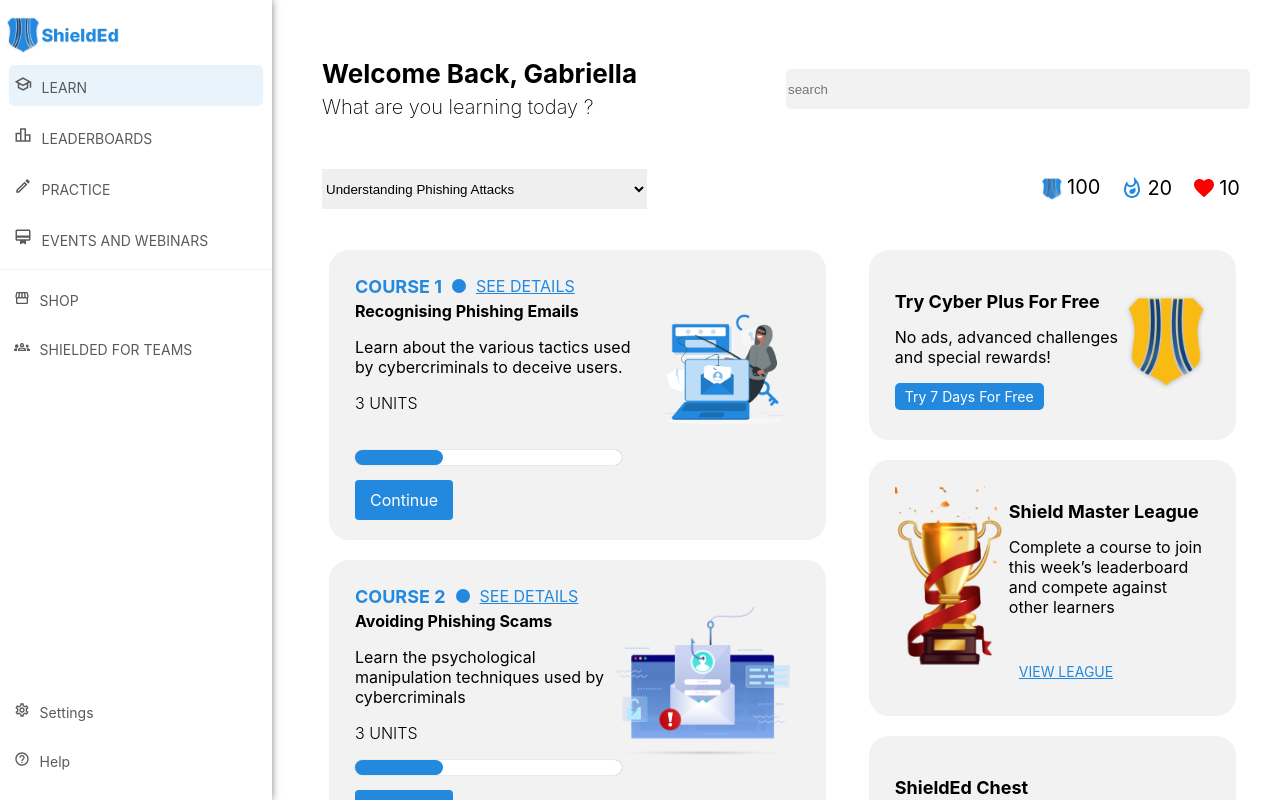
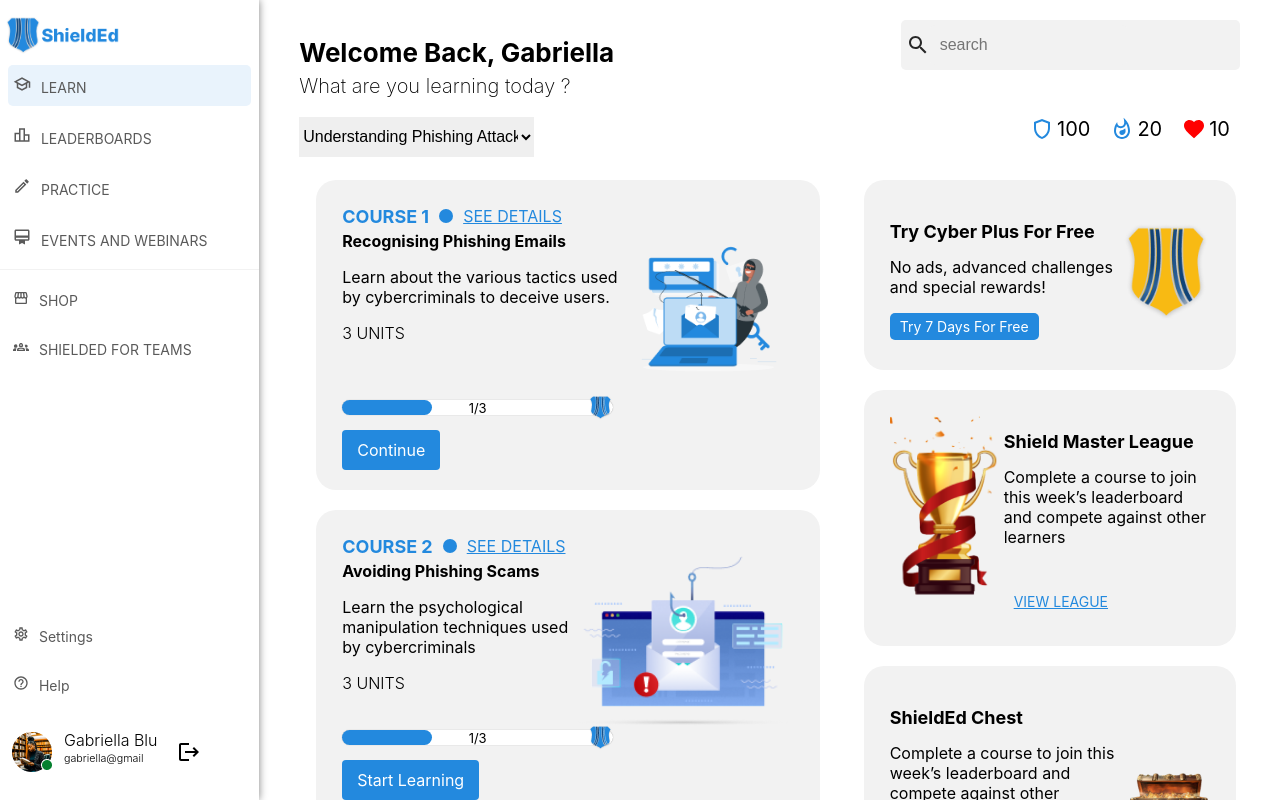
Before and after one commit to TimiDev19/ShieldEd, a React (Create React App) app: page / in a window 1280 px wide. Built offline with nearby package versions, Linux system fonts and the light colour scheme; a web font is replaced by a local one.

Commit message:
dashboard additions

```diff
--- a/src/pages/Dashboard.js
+++ b/src/pages/Dashboard.js
@@ -8,7 +8,9 @@ import card4 from '../assets/card4.png'
 import card5 from '../assets/card5.png'
 import card6 from '../assets/card6.png'
 import icon from '../assets/newicon.png'
+import ShieldIcon from '@mui/icons-material/Shield';
 import '../styles/Dashboard.css'
+import SearchIcon from '@mui/icons-material/Search';
 import LeaderboardOutlinedIcon from '@mui/icons-material/LeaderboardOutlined';
 import SchoolOutlinedIcon from '@mui/icons-material/SchoolOutlined';
 import CreateOutlinedIcon from '@mui/icons-material/CreateOutlined';
@@ -22,6 +24,9 @@ import ShieldOutlinedIcon from '@mui/icons-material/ShieldOutlined';
 import CloseOutlinedIcon from '@mui/icons-material/CloseOutlined';
 import FavoriteIcon from '@mui/icons-material/Favorite';
 import InfoOutlinedIcon from '@mui/icons-material/InfoOutlined';
+import avatar from '../assets/Avatars.png';
+import LogoutIcon from '@mui/icons-material/Logout';
+
 
 function Dashboard() {
 
@@ -68,6 +73,14 @@ function Dashboard() {
                     <div className='sideBarBottom'>
                         <Link><div className='menuLink'><SettingsOutlinedIcon className='icons' />Settings</div></Link>
                         <Link><div className='menuLink'><HelpOutlineOutlinedIcon className='icons' />Help</div></Link>
+                        <div className='profileBox'>
+                            <img src={avatar} />
+                            <div className='profileText'>
+                                <h4>Gabriella Blu</h4>
+                                <h6>gabriella@gmail</h6>
+                            </div>
+                            <LogoutIcon className='icons' />
+                        </div>
                     </div>
                 </div>
                 <div className="content">
@@ -76,7 +89,10 @@ function Dashboard() {
                             <h1>Welcome Back, Gabriella<br /> <span>What are you learning today ?</span></h1>
                         </div>
                         <div className='searchBox'>
+                            <div className='searchBar'>
+                            <SearchIcon className='icons'/>
                             <input type='search' placeholder='search' className='searchInput' />
+                            </div>
                         </div>
                         <div className='dropdownBox'>
                             <select>
@@ -88,7 +104,7 @@ function Dashboard() {
                         </div>
                         <div className='currencyBox'>
                             <div className='gameCurrency'>
-                                <h4><img src={icon} />100</h4>
+                                <h4><ShieldOutlinedIcon className='icons' />100</h4>
                                 <h4><WhatshotOutlinedIcon className='icons' /> 20</h4>
                                 <h4><FavoriteIcon className='icons-heart' />10</h4>
                             </div>
@@ -115,7 +131,10 @@ function Dashboard() {
                                     </div>
                                 </div>
                                 <div className='progressBar'>
-                                    <div className='progress'></div>
+                                    <div className='progress'>
+                                        <div className='progressText'>1/3</div>
+                                    </div>
+                                    <img src={icon}/>
                                 </div>
                                 <div className='cardButton'>
                                     <Link>Continue</Link>
@@ -139,10 +158,13 @@ function Dashboard() {
                                     </div>
                                 </div>
                                 <div className='progressBar'>
-                                    <div className='progress'></div>
+                                    <div className='progress'>
+                                        <div className='progressText'>1/3</div>
+                                    </div>
+                                    <img src={icon}/>
                                 </div>
                                 <div className='cardButton'>
-                                    <Link>Continue</Link>
+                                    <Link>Start Learning</Link>
                                 </div>
                             </div>
 
@@ -163,10 +185,13 @@ function Dashboard() {
                                     </div>
                                 </div>
                                 <div className='progressBar'>
-                                    <div className='progress'></div>
+                                    <div className='progress'>
+                                        <div className='progressText'>1/3</div>
+                                    </div>
+                                    <img src={icon}/>
                                 </div>
                                 <div className='cardButton'>
-                                    <Link>Continue</Link>
+                                    <Link>Start Learning</Link>
                                 </div>
                             </div>
                         </div>
@@ -222,164 +247,6 @@ function Dashboard() {
                             </div>
                         </div>
                     </div>
-
-
-
-
-
-
-                    {/* <div className='contentNavbar'>
-                        <div className='contentHeader'>
-                            <div className='headerText'>
-                                <h2>Welcome Back, Gabriella <br /> <span>What are you learning today?</span></h2>
-                            </div>
-                            <input type='search' className='headerSearchbox' placeholder='search' />
-                        </div>
-                        <div className='headerHanger'>
-                            <select>
-                                <option>Understanding Phishing Attacks  </option>
-                                <option>Violin</option>
-                                <option>Saxophone</option>
-                                <option>None</option>
-                            </select>
-                            <div className='gameCurrency'>
-                                <h4><img src={icon} />100</h4>
-                                <h4><WhatshotOutlinedIcon className='icons' /> 20</h4>
-                                <h4><FavoriteIcon className='icons-heart' />10</h4>
-                            </div>
-                        </div>
-                    </div>
-
-                    <div className='cardContainer'>
-                        <div className='leftCardBox'>
-                            <div className='card'>
-                                <div className='cardHeader'>
-                                    <h1>COURSE 1</h1>
-                                    <div className='bullet'></div>
-                                    <Link>SEE DETAILS</Link>
-                                </div>
-                                <div className='cardBody'>
-                                    <div className='bodyText'>
-                                        <h4>Recognising Phishing Emails</h4>
-                                        <p>Learn about the various tactics used by cybercriminals to deceive users.</p>
-                                        <h3>3 UNITS</h3>
-                                    </div>
-                                    <div className='bodyImage'>
-                                        <img src={card1} />
-                                    </div>
-                                </div>
-                                <div className='progressBar'>
-                                    <div className='progress'></div>
-                                </div>
-                                <div className='cardButton'>
-                                    <Link>Continue</Link>
-                                </div>
-                            </div>
-
-
-                            <div className='card'>
-                                <div className='cardHeader'>
-                                    <h1>COURSE 2</h1>
-                                    <div className='bullet'></div>
-                                    <Link>SEE DETAILS</Link>
-                                </div>
-                                <div className='cardBody'>
-                                    <div className='bodyText'>
-                                        <h4>Avoiding Phishing Scams</h4>
-                                        <p>Learn the psychological manipulation techniques used by cybercriminals</p>
-                                        <h3>3 UNITS</h3>
-                                    </div>
-                                    <div className='bodyImage'>
-                                        <img src={card2} />
-                                    </div>
-                                </div>
-                                <div className='progressBar'>
-                                    <div className='progress'></div>
-                                </div>
-                                <div className='cardButton'>
-                                    <Link>Continue</Link>
-                                </div>
-                            </div>
-
-
-
-                            <div className='card'>
-                                <div className='cardHeader'>
-                                    <h1>COURSE 3</h1>
-                                    <div className='bullet'></div>
-                                    <Link>SEE DETAILS</Link>
-                                </div>
-                                <div className='cardBody'>
-                                    <div className='bodyText'>
-                                        <h4>Reporting and Responding to Phishing Attempts</h4>
-                                        <p>Learn how to report suspicious emails to the appropriate authorities</p>
-                                        <h3>3 UNITS</h3>
-                                    </div>
-                                    <div className='bodyImage'>
-                                        <img src={card3} />
-                                    </div>
-                                </div>
-                                <div className='progressBar'>
-                                    <div className='progress'></div>
-                                </div>
-                                <div className='cardButton'>
-                                    <Link>Continue</Link>
-                                </div>
-                            </div> */}
-                    {/*
-                        </div>
-                        <div className='rightCardBox'>
-                            <div className='smallCard'>
-                                <div className='smallCardTextBox'>
-                                    <h2>Try Cyber Plus For Free</h2>
-                                    <p>No ads, advanced challenges and special rewards!</p>
-                                    <Link className='smallCardButton'>Try 7 Days For Free</Link>
-                                </div>
-                                <img src={card4} />
-                            </div>
-
-
-                            <div className='smallCard'>
-                                <img src={card5} className='trophyImage' />
-                                <div className='smallCardTextBox'>
-                                    <h2>Shield Master League</h2>
-                                    <p>Complete a course to join this week’s leaderboard and compete against other learners</p>
-                                    <Link className='smallCardLink'>VIEW LEAGUE</Link>
-                                </div>
-                            </div>
-
-
-                            <div className='smallCard'>
-                                <div className='smallCardTextBox'>
-                                    <h2>ShieldEd Chest</h2>
-                                    <p>Complete a course to join this week’s leaderboard and compete against other learners</p>
-                                    <div className='progressBar'>
-                                        <div className='progress'></div>
-                                    </div>
-                                    <Link className='smallCardLink'>SEE ALL</Link>
-                                </div>
-                                <img src={card6} />
-                            </div>
-
-
-                            <div className='advertCard'>
-                                <div className='advertCardTextBox'>
-                                    <h1>6 Month Intensive Fellowship</h1>
-                                    <h3>Calling on African women to learn a digital skill for free</h3>
-                                </div>
-                                <div className='advertLinks'>
-                                    <div className='advertIcons'>
-                                        <CloseOutlinedIcon />
-                                        <InfoOutlinedIcon />
-                                    </div>
-                                    <Link>Women Techstars Fellowship</Link>
-                                </div>
-                                <center>
-                                    <Link className='removeAdvert'>REMOVE ADS</Link>
-                                </center>
-                            </div>
-                        </div>
-                    </div> */}
                     {/* Main content of your page */}
                 </div>
             </div>
--- a/src/styles/Dashboard.css
+++ b/src/styles/Dashboard.css
@@ -188,11 +188,48 @@ body {
     margin-bottom: 10px;
 }
 
+.profileBox{
+    display: flex;
+    width: 100%;
+    /* justify-content: space-between; */
+    height: fit-content;
+    margin: auto;
+    padding-right: 20px;
+    padding-left: 10px;
+}
 
+.profileBox img{
+    height: 100%;
+    align-self: center;
+}
+
+.profileBox .profileText{
+    padding-left: 10px;
+    padding-right: 10px;
+    height: 100%;
+    align-self: center;
+}
+
+.profileBox .profileText h4{
+    font-size: 16px;
+    line-height: 10px;
+    margin-bottom: 0px;
+    font-weight: 300;
+}
+
+.profileBox .profileText h6{
+    margin-top: 7px;
+    font-weight: 300;
+}
+
+.profileBox .icons{
+    align-self: center;
+    padding-left: 10px;
+}
 
 .content {
     flex: 1;
-    padding: 40px;
+    padding: 20px 40px;
 }
 
 /*
@@ -647,11 +684,11 @@ body {
 */
 
 .contentNavbar {
-    width: 100%;
-    height: 200px;
+    width: 73.5vw;
+    margin: auto;
+    height: 150px;
     display: grid;
     grid-template-columns: repeat(2, 1fr);
-    padding-left: 10px;
 }
 
 .welcomeText {
@@ -675,15 +712,36 @@ body {
 .searchBox {
     display: flex;
     justify-content: right;
+    padding-bottom: 0;
+    margin-bottom: 0;
+}
+
+.searchBox .icons{
+    align-self: center;
+    color: #272727;
+}
+
+.searchBar{
+    display: flex;
+    width: 70%;
+    background-color: #F2F2F2;
+    height: fit-content;
+    padding: 5px;
+    border-radius: 5px;
 }
 
 .searchInput {
     align-self: center;
-    width: 100%;
+    width: 60%;
     height: 40px;
     border: none;
     background-color: #F2F2F2;
     border-radius: 5px;
+    padding: 5px 10px;
+}
+
+.searchInput::placeholder{
+    font-size: 16px;
 }
 
 .dropdownBox {
@@ -693,10 +751,13 @@ body {
 }
 
 .dropdownBox select {
-    align-self: center;
+    align-self: top;
     height: 40px;
-    width: 70%;
+    width: 50%;
     border: none;
+    padding-top: 0;
+    margin-top: 0;
+    font-size: 16px;
 }
 
 .currencyBox .gameCurrency {
@@ -713,6 +774,8 @@ body {
     display: flex;
     align-self: center;
     font-size: 20px;
+    padding-top: 0;
+    margin-top: 0;
 }
 
 /* .currencyBox .gameCurrency h4 .icons{
@@ -767,6 +830,10 @@ body {
     overflow-y: scroll;
     margin-bottom: 10px;
     padding-bottom: 300px;
+}
+
+.leftCardBox::-webkit-scrollbar, .rightCardBox::-webkit-scrollbar{
+    display: none;
 }
 
 .rightCardBox {
@@ -847,8 +914,14 @@ body {
     background-color: white;
     border-radius: 10px;
     margin-top: 0;
-    padding-top: 0;
+    padding: 0;
     box-shadow: 0 0 .05rem gray;
+    display: flex;
+    justify-content: space-between;
+}
+
+.progressBar img{
+    align-self: center;
 }
 
 .progress {
@@ -856,6 +929,15 @@ body {
     width: 33%;
     background-color: #2389DE;
     border-radius: 10px;
+}
+
+.progressText{
+    width: 303%;
+    background-color: transparent;
+    height: 15px;
+    border-radius: 10px;
+    text-align: center;
+    font-size: 13px;
 }
 
 .bodyText h4 {
@@ -869,6 +951,10 @@ body {
     font-size: 16px;
     padding-bottom: 0;
     margin-bottom: 0;
+}
+
+.bodyImage img:nth-child(1){
+    height: 170px;
 }
 
 .bodyImage img {
```
Also changed, not shown: src/components/SearchBar.js (added, +33 -0 lines), src/styles/SearchBar.css (added, +26 -0 lines), src/assets/Avatars.png (added).
